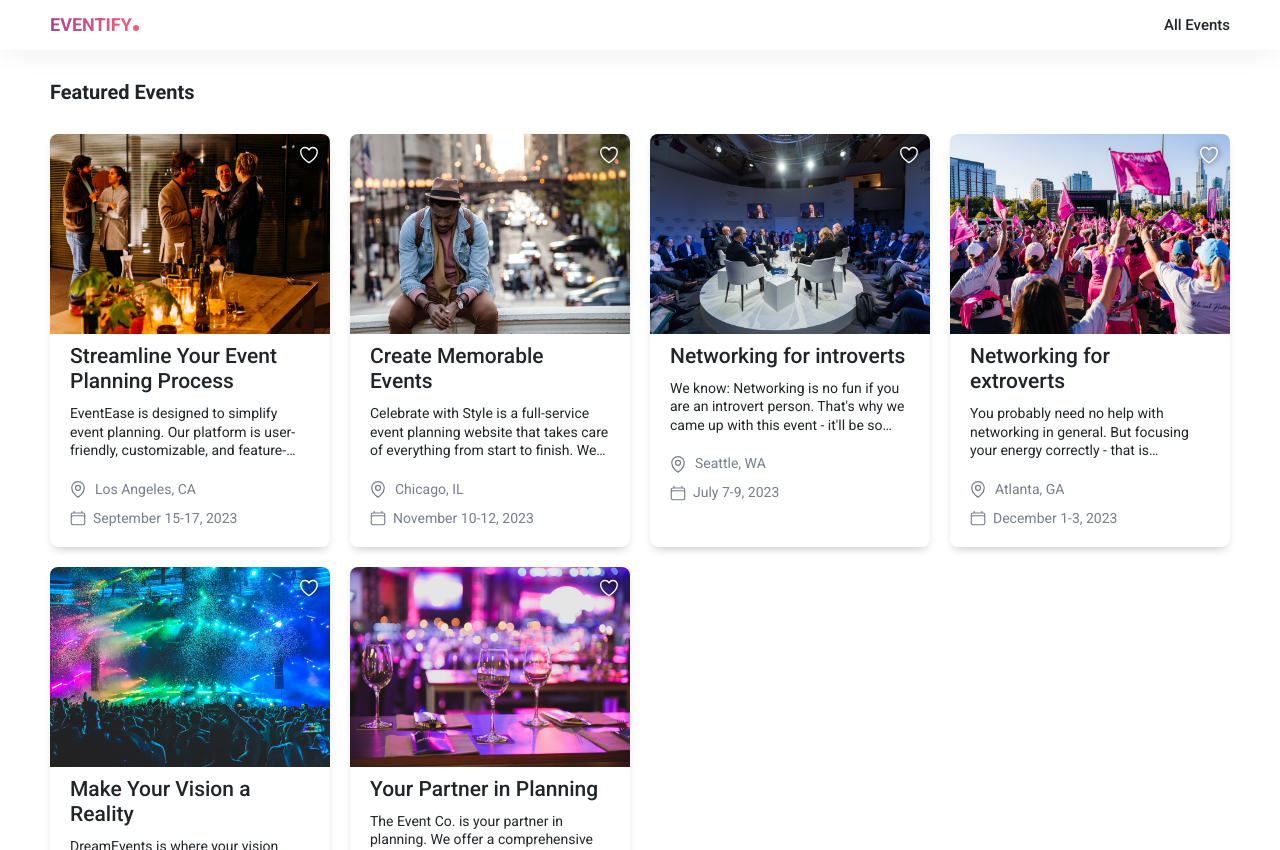
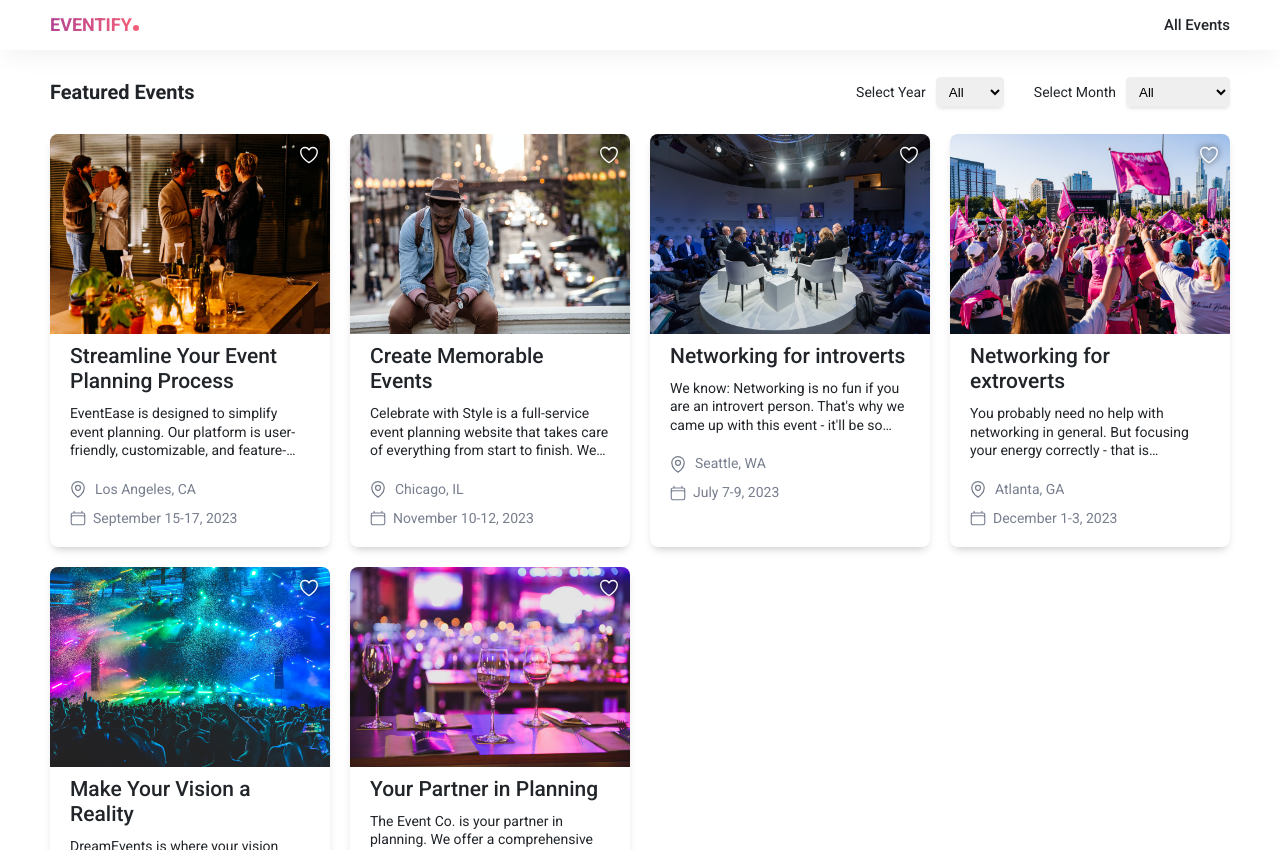
Before and after one commit to tkmpraveens/nextjs-learning, a Next.js app in the folder routing-playground/: page / in a window 1280 px wide. Built offline with nearby package versions, Linux system fonts and the light colour scheme.

Commit message:
Event search ui has been implemented

```diff
--- a/routing-playground/components/event/list/event-card.js
+++ b/routing-playground/components/event/list/event-card.js
@@ -22,7 +22,7 @@ const EventCard = (props) => {
 
       <Link href={link}>
         <div className={classes.event__image}>
-          <img src={event.image} alt={event.title} />
+          <img src={`/${event.image}`} alt={event.title} />
         </div>
 
         <div className={classes.event__content}>
--- a/routing-playground/components/event/list/event.js
+++ b/routing-playground/components/event/list/event.js
@@ -1,12 +1,20 @@
+import classes from "./event.module.scss";
+
+import EventSearch from "../search/event-search";
 import EventList from "./event-list";
-import classes from "./event.module.scss";
 
 const Event = (props) => {
   const { eventList, title } = props;
 
   return (
     <main className={classes.event}>
-      <h1 className={`title ${classes.event__header}`}>{title ?? "Events"}</h1>
+      <div className={classes.event__header}>
+        <h1 className={`title ${classes.event__heading}`}>
+          {title ?? "Events"}
+        </h1>
+
+        <EventSearch />
+      </div>
 
       {eventList && <EventList eventList={eventList} />}
 
--- a/routing-playground/components/event/list/event.module.scss
+++ b/routing-playground/components/event/list/event.module.scss
@@ -8,6 +8,11 @@
   overflow-y: auto;
 
   &__header {
+    display: flex;
+    justify-content: space-between;
+  }
+
+  &__heading {
     margin: 3rem 0 2rem 0;
     font-size: 2rem;
     font-weight: 600;
--- /dev/null
+++ b/routing-playground/components/event/search/event-search.js
@@ -0,0 +1,42 @@
+import { useEffect, useState } from "react";
+
+import classes from "./event-search.module.scss";
+
+import { yearList } from "./yearList";
+import { monthList } from "./monthList";
+
+import Dropdown from "@/ui/dropdown/dropdown";
+import { useRouter } from "next/router";
+
+const EventSearch = () => {
+  const [year, setYear] = useState("all");
+  const [month, setMonth] = useState("all");
+
+  const router = useRouter();
+
+  useEffect(() => {
+    if ((year && year !== "all") || (month && month !== "all")) {
+      router.push(`/event/${year}/${month}`);
+    }
+  }, [year, month]);
+
+  return (
+    <form className={classes.search}>
+      <Dropdown
+        id="year"
+        label="Select Year"
+        optionList={yearList}
+        onChange={setMonth}
+      />
+
+      <Dropdown
+        id="month"
+        label="Select Month"
+        optionList={monthList}
+        onChange={setYear}
+      />
+    </form>
+  );
+};
+
+export default EventSearch;
--- /dev/null
+++ b/routing-playground/components/event/search/event-search.module.scss
@@ -0,0 +1,6 @@
+.search {
+  display: flex;
+  align-items: center;
+  margin-top: 1rem;
+  gap: 3rem;
+}
--- /dev/null
+++ b/routing-playground/components/event/search/monthList.js
@@ -0,0 +1,15 @@
+export const monthList = [
+  { option: "all", label: "All" },
+  { option: "jan", label: "January" },
+  { option: "feb", label: "February" },
+  { option: "mar", label: "March" },
+  { option: "apr", label: "April" },
+  { option: "may", label: "May" },
+  { option: "jun", label: "June" },
+  { option: "jul", label: "July" },
+  { option: "aug", label: "August" },
+  { option: "sep", label: "September" },
+  { option: "oct", label: "October" },
+  { option: "nov", label: "November" },
+  { option: "dec", label: "December" },
+];
--- /dev/null
+++ b/routing-playground/components/event/search/yearList.js
@@ -0,0 +1,5 @@
+export const yearList = [
+  { option: "all", label: "All" },
+  { option: "2022", label: "2022" },
+  { option: "2023", label: "2023" },
+];
--- /dev/null
+++ b/routing-playground/ui/dropdown/dropdown.js
@@ -0,0 +1,30 @@
+import classes from "./dropdown.module.scss";
+
+const Dropdown = (props) => {
+  const { id, label, optionList, onChange } = props;
+
+  const options = optionList.map((option, i) => {
+    return (
+      <option key={i} className={classes.select__option} value={option?.option}>
+        {option?.label}
+      </option>
+    );
+  });
+
+  return (
+    <div className={classes.select}>
+      <label className={classes.select__label} htmlFor={id}>
+        {label}
+      </label>
+      <select
+        className={classes.select__control}
+        name={id}
+        id={id}
+        onChange={(e) => onChange(e?.target.value)}
+      >
+        {options}
+      </select>
+    </div>
+  );
+};
+export default Dropdown;
--- /dev/null
+++ b/routing-playground/ui/dropdown/dropdown.module.scss
@@ -0,0 +1,15 @@
+.select {
+  display: flex;
+  align-items: center;
+  gap: 1rem;
+
+  &__control {
+    height: 3rem;
+    border: 0.1rem solid #eee;
+    box-shadow: 0 3px 4px -2px rgb(0 0 0 / 15%);
+    border-radius: 0.4rem;
+    padding: 0 0.8rem;
+    outline: none;
+    cursor: pointer;
+  }
+}
```
Also changed, not shown: routing-playground/pages/event/[...slug].js (+16 -1 lines).
